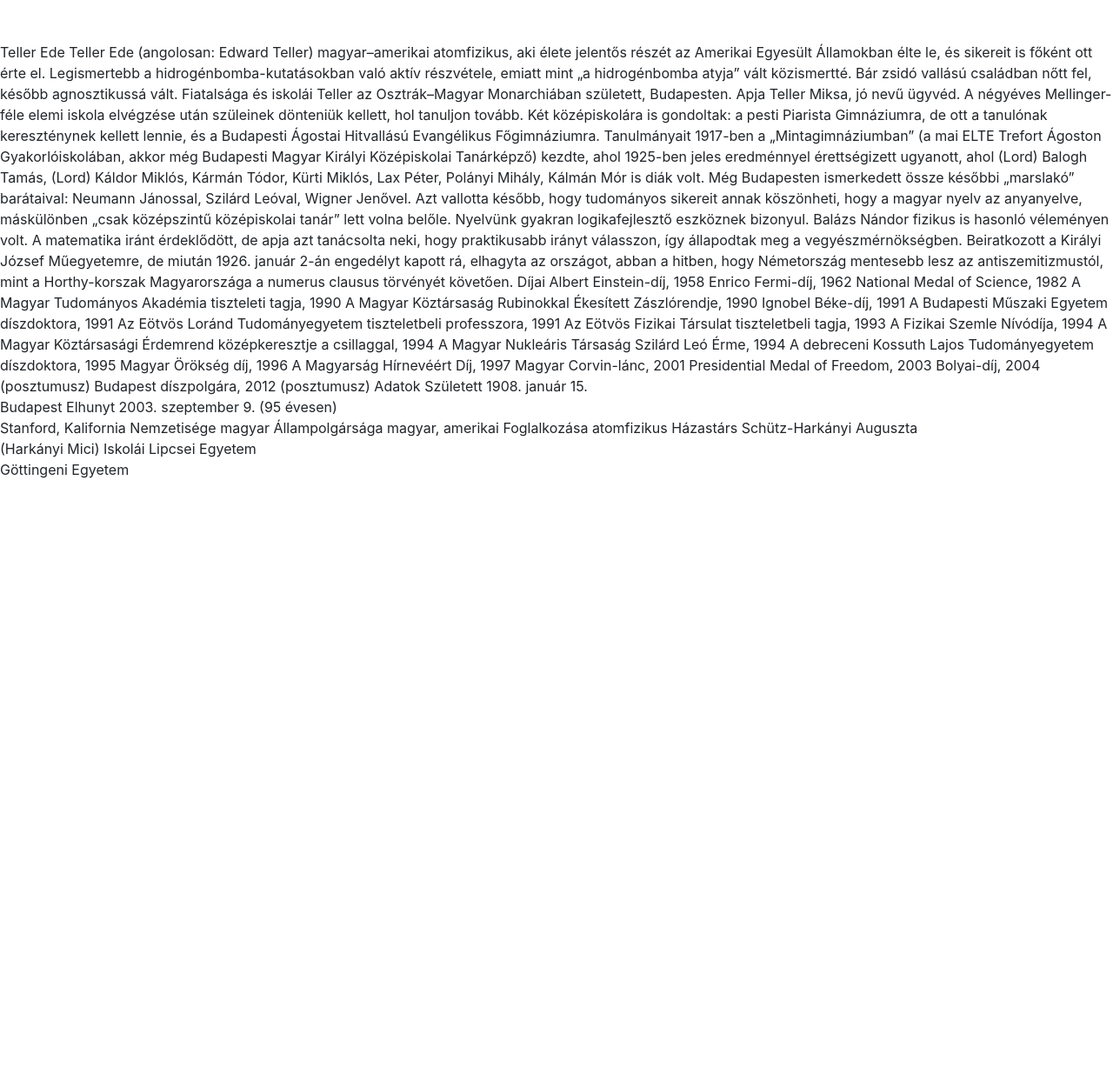
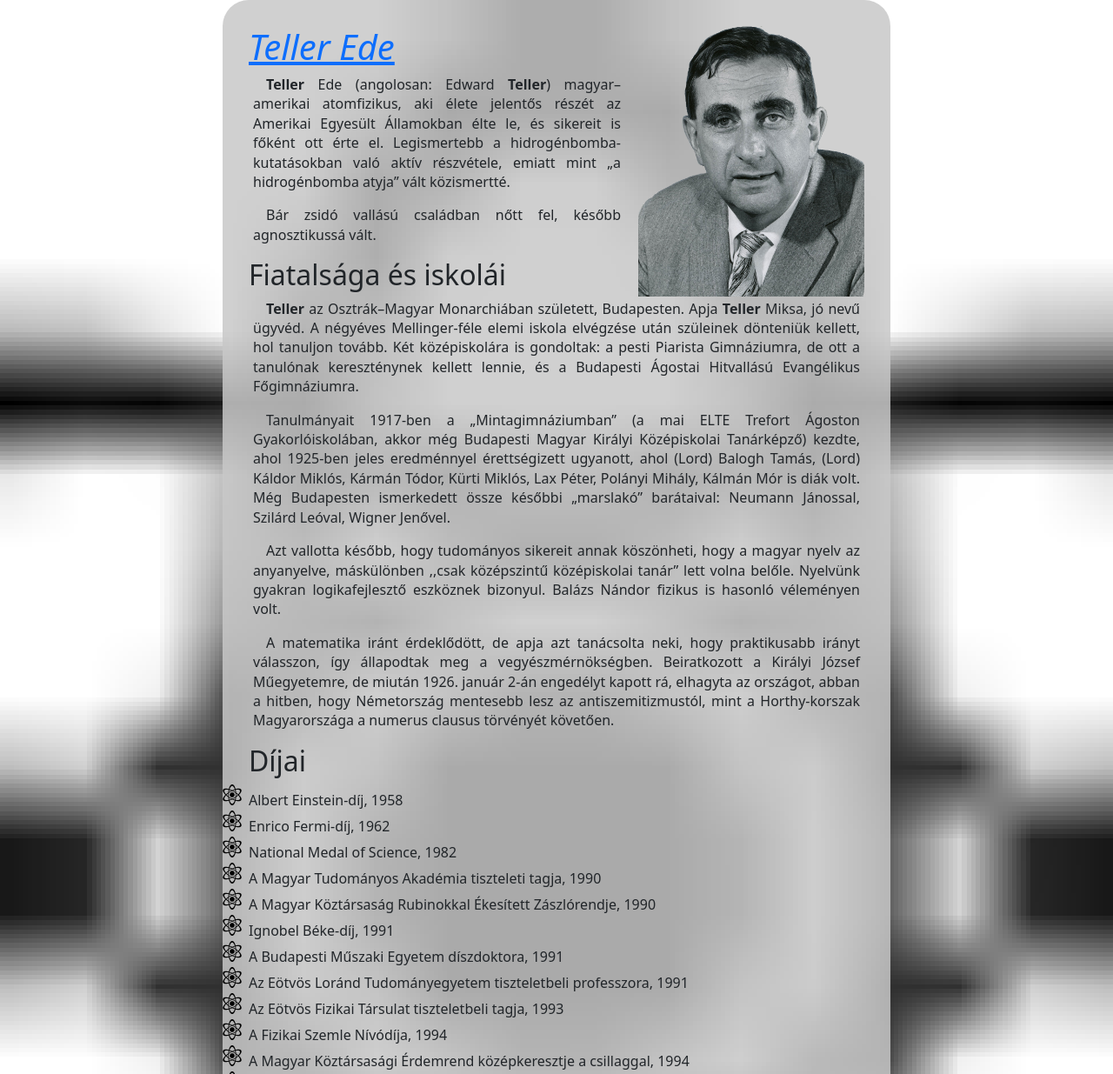
Before and after one commit to Mechwart-Iskola/tellerede-BottoRenatoDaniel, a plain HTML site: page index.html in a window 1280 px wide. Shown: the top 1235 px of the page at 87% size. Before the commit the page ends 800 px from the top, so only its background shows below. Drawn offline with nearby package versions, Linux system fonts and the light colour scheme.

Commit message:
frist commit

```diff
--- a/index.html
+++ b/index.html
@@ -1,78 +1,85 @@
-<html>
+<!DOCTYPE html>
+<html lang="hu">
+<head>
+	<meta charset="UTF-8">
+	<meta name="viewport" content="width=device-width, initial-scale=1.0">
+	<title>Teller Ede</title>
+	<link rel="stylesheet" href="styles.css">
+	<link href="https://cdn.jsdelivr.net/npm/bootstrap@5.3.3/dist/css/bootstrap.min.css" rel="stylesheet" integrity="sha384-QWTKZyjpPEjISv5WaRU9OFeRpok6YctnYmDr5pNlyT2bRjXh0JMhjY6hW+ALEwIH" crossorigin="anonymous">
+</head>
+<body>
+	<div id="tartalom">
+		<img style="float: right; width: 260px; margin-left: 20px;" src="Teller.png" alt="Teller Ede" title="Teller Ede">
+		<h1><a href="https://hu.wikipedia.org/wiki/Teller_Ede" target="_blank">Teller Ede</a></h1>
 
-<head>
-	<meta name="viewport" content="width=device-width, initial-scale=1">
-	<link rel="stylesheet" href="bootstrap-4.4.1-dist/css/bootstrap.min.css" />
-</head>
+		<p><span>Teller</span> Ede (angolosan: Edward <span>Teller</span>) magyar–amerikai atomfizikus, aki élete jelentős részét az Amerikai Egyesült Államokban élte le, és sikereit is főként ott érte el. Legismertebb a hidrogénbomba-kutatásokban való aktív részvétele, emiatt mint „a hidrogénbomba atyja” vált közismertté.</p>
 
-<body>
-	<div class="my-5">
-		Teller Ede
+		<p>Bár zsidó vallású családban nőtt fel, később agnosztikussá vált.</p>
 
-		Teller Ede (angolosan: Edward Teller) magyar–amerikai atomfizikus, aki élete jelentős részét az Amerikai Egyesült Államokban élte le, és sikereit is főként ott érte el. Legismertebb a hidrogénbomba-kutatásokban való aktív részvétele, emiatt mint „a hidrogénbomba atyja” vált közismertté.
+		<h2>Fiatalsága és iskolái</h2>
 
-		Bár zsidó vallású családban nőtt fel, később agnosztikussá vált.
+		<p><span>Teller</span> az Osztrák–Magyar Monarchiában született, Budapesten. Apja <span>Teller</span> Miksa, jó nevű ügyvéd. A négyéves Mellinger-féle elemi iskola elvégzése után szüleinek dönteniük kellett, hol tanuljon tovább. Két középiskolára is gondoltak: a pesti Piarista Gimnáziumra, de ott a tanulónak kereszténynek kellett lennie, és a Budapesti Ágostai Hitvallású Evangélikus Főgimnáziumra.</p>
 
-		Fiatalsága és iskolái
+		<p>Tanulmányait 1917-ben a „Mintagimnáziumban” (a mai ELTE Trefort Ágoston Gyakorlóiskolában, akkor még Budapesti Magyar Királyi Középiskolai Tanárképző) kezdte, ahol 1925-ben jeles eredménnyel érettségizett ugyanott, ahol (Lord) Balogh Tamás, (Lord) Káldor Miklós, Kármán Tódor, Kürti Miklós, Lax Péter, Polányi Mihály, Kálmán Mór is diák volt. Még Budapesten ismerkedett össze későbbi „marslakó” barátaival: Neumann Jánossal, Szilárd Leóval, Wigner Jenővel.</p>
 
-		Teller az Osztrák–Magyar Monarchiában született, Budapesten. Apja Teller Miksa, jó nevű ügyvéd. A négyéves Mellinger-féle elemi iskola elvégzése után szüleinek dönteniük kellett, hol tanuljon tovább. Két középiskolára is gondoltak: a pesti Piarista Gimnáziumra, de ott a tanulónak kereszténynek kellett lennie, és a Budapesti Ágostai Hitvallású Evangélikus Főgimnáziumra.
+		<p>Azt vallotta később, hogy tudományos sikereit annak köszönheti, hogy a magyar nyelv az anyanyelve, máskülönben ,,<span style="font-style: italic;"></span>csak középszintű középiskolai tanár” lett volna belőle. Nyelvünk gyakran logikafejlesztő eszköznek bizonyul. Balázs Nándor fizikus is hasonló véleményen volt.</p>
 
-		Tanulmányait 1917-ben a „Mintagimnáziumban” (a mai ELTE Trefort Ágoston Gyakorlóiskolában, akkor még Budapesti Magyar Királyi Középiskolai Tanárképző) kezdte, ahol 1925-ben jeles eredménnyel érettségizett ugyanott, ahol (Lord) Balogh Tamás, (Lord) Káldor Miklós, Kármán Tódor, Kürti Miklós, Lax Péter, Polányi Mihály, Kálmán Mór is diák volt. Még Budapesten ismerkedett össze későbbi „marslakó” barátaival: Neumann Jánossal, Szilárd Leóval, Wigner Jenővel.
-
-		Azt vallotta később, hogy tudományos sikereit annak köszönheti, hogy a magyar nyelv az anyanyelve, máskülönben „csak középszintű középiskolai tanár” lett volna belőle. Nyelvünk gyakran logikafejlesztő eszköznek bizonyul. Balázs Nándor fizikus is hasonló véleményen volt.
-
-		A matematika iránt érdeklődött, de apja azt tanácsolta neki, hogy praktikusabb irányt válasszon, így állapodtak meg a vegyészmérnökségben. Beiratkozott a Királyi József Műegyetemre, de miután 1926. január 2-án engedélyt kapott rá, elhagyta az országot, abban a hitben, hogy Németország mentesebb lesz az antiszemitizmustól, mint a Horthy-korszak Magyarországa a numerus clausus törvényét követően.
-
-		Díjai
-
-		Albert Einstein-díj, 1958
-		Enrico Fermi-díj, 1962
-		National Medal of Science, 1982
-		A Magyar Tudományos Akadémia tiszteleti tagja, 1990
-		A Magyar Köztársaság Rubinokkal Ékesített Zászlórendje, 1990
-		Ignobel Béke-díj, 1991
-		A Budapesti Műszaki Egyetem díszdoktora, 1991
-		Az Eötvös Loránd Tudományegyetem tiszteletbeli professzora, 1991
-		Az Eötvös Fizikai Társulat tiszteletbeli tagja, 1993
-		A Fizikai Szemle Nívódíja, 1994
-		A Magyar Köztársasági Érdemrend középkeresztje a csillaggal, 1994
-		A Magyar Nukleáris Társaság Szilárd Leó Érme, 1994
-		A debreceni Kossuth Lajos Tudományegyetem díszdoktora, 1995
-		Magyar Örökség díj, 1996
-		A Magyarság Hírnevéért Díj, 1997
-		Magyar Corvin-lánc, 2001
-		Presidential Medal of Freedom, 2003
-		Bolyai-díj, 2004 (posztumusz)
-		Budapest díszpolgára, 2012 (posztumusz)
-
-		Adatok
-
-		Született
-		1908. január 15.<br>Budapest
-
-		Elhunyt
-		2003. szeptember 9. (95 évesen)<br>Stanford, Kalifornia
-
-		Nemzetisége
-		magyar
-
-		Állampolgársága
-		magyar, amerikai
-
-		Foglalkozása
-		atomfizikus
-
-		Házastárs
-		Schütz-Harkányi Auguszta<br>(Harkányi Mici)
-
-		Iskolái
-		Lipcsei Egyetem<br>Göttingeni Egyetem
-
+		<p>A matematika iránt érdeklődött, de apja azt tanácsolta neki, hogy praktikusabb irányt válasszon, így állapodtak meg a vegyészmérnökségben. Beiratkozott a Királyi József Műegyetemre, de miután 1926. január 2-án engedélyt kapott rá, elhagyta az országot, abban a hitben, hogy Németország mentesebb lesz az antiszemitizmustól, mint a Horthy-korszak Magyarországa a numerus clausus törvényét követően.</p>
+<div class="row">
+	<div class="col-lg-6 col-xl-6 col-12"></div>
+		<h2>Díjai</h2>
+<ul>
+		<li>Albert Einstein-díj, 1958</li>
+		<li>Enrico Fermi-díj, 1962</li>
+		<li>National Medal of Science, 1982</li>
+		<li>A Magyar Tudományos Akadémia tiszteleti tagja, 1990</li>
+		<li>A Magyar Köztársaság Rubinokkal Ékesített Zászlórendje, 1990</li>
+		<li>Ignobel Béke-díj, 1991</li>
+		<li>A Budapesti Műszaki Egyetem díszdoktora, 1991</li>
+		<li>Az Eötvös Loránd Tudományegyetem tiszteletbeli professzora, 1991</li>
+		<li>Az Eötvös Fizikai Társulat tiszteletbeli tagja, 1993</li>
+		<li>A Fizikai Szemle Nívódíja, 1994</li>
+		<li>A Magyar Köztársasági Érdemrend középkeresztje a csillaggal, 1994</li>
+		<li>A Magyar Nukleáris Társaság Szilárd Leó Érme, 1994</li>
+		<li>A debreceni Kossuth Lajos Tudományegyetem díszdoktora, 1995</li>
+		<li>Magyar Örökség díj, 1996</li>
+		<li>A Magyarság Hírnevéért Díj, 1997</li>
+		<li>Magyar Corvin-lánc, 2001</li>
+		<li>Presidential Medal of Freedom, 2003</li>
+		<li>Bolyai-díj, 2004 (posztumusz)</li>
+		<li>Budapest díszpolgára, 2012 (posztumusz)</li>
+	</ul>
+	<div class="col-lg-6 col-xl-6 col-12">
+		<h2>Adatok</h2>
+<table class="table table-stripped table-hover">
+	<tr>
+		<th>Született</th>
+		<td>1908. január 15.<br>Budapest</td>
+	</tr>
+	<tr>
+		<th>Elhunyt</th>
+		<td>2003. szeptember 9. (95 évesen)<br>Stanford, Kalifornia</td>
+	</tr><tr>
+		<th>Nemzetisége</th>
+		<td>magyar</td>
+	</tr><tr>
+		<th>Állampolgársága</th>
+		<td>magyar, amerikai</td>
+	</tr><tr>
+		<th>Foglalkozása</th>
+		<td>atomfizikus</td>
+	</tr><tr>
+		<th>Házastárs</th>
+		<td>Schütz-Harkányi Auguszta<br>(Harkányi Mici)</td>
+	</tr><tr>
+		<th>Iskolái</th>
+		<td>Lipcsei Egyetem<br>Göttingeni Egyetem</td>
+	</tr>
+	</table>
+</div>
 	</div>
-	<script src="bootstrap-4.4.1-dist/js/jquery.min.js"></script>
-	<script src="bootstrap-4.4.1-dist/js/tether.min.js"></script>
-	<script src="bootstrap-4.4.1-dist/js/bootstrap.min.js"></script>
-	<script src="bootstrap-4.4.1-dist/js/jquery.easing.min.js"></script>
+</div>
+<script src="https://cdn.jsdelivr.net/npm/bootstrap@5.3.3/dist/js/bootstrap.bundle.min.js" integrity="sha384-YvpcrYf0tY3lHB60NNkmXc5s9fDVZLESaAA55NDzOxhy9GkcIdslK1eN7N6jIeHz" crossorigin="anonymous"></script>
 </body>
 
 </html>
--- a/styles.css
+++ b/styles.css
@@ -1,6 +1,9 @@
 body {
   background-size: cover;
   font-weight: 500;
+  background-image: url(physics_icon.png);
+  background-repeat: no-repeat;
+  background-position: center;
 }
 
 p {
@@ -27,8 +30,34 @@ h1 {
 table {
   width: 50%;
   margin: auto;
+  border-bottom: 1px solid gray;
+  margin-left: 20px;
 }
 
 ul {
   list-style-image: url('physics_icon.png');
 }
+
+span{
+  font-weight: 800;
+}
+span:hover{
+  color: red;
+}
+
+th{
+  background-color: gray;
+  color: white;
+}
+
+th, td{
+  text-align: center;
+}
+
+a, a:hover, a:visited{
+  text-decoration: none;
+}
+
+a:hover{
+  color: red;
+}
```
